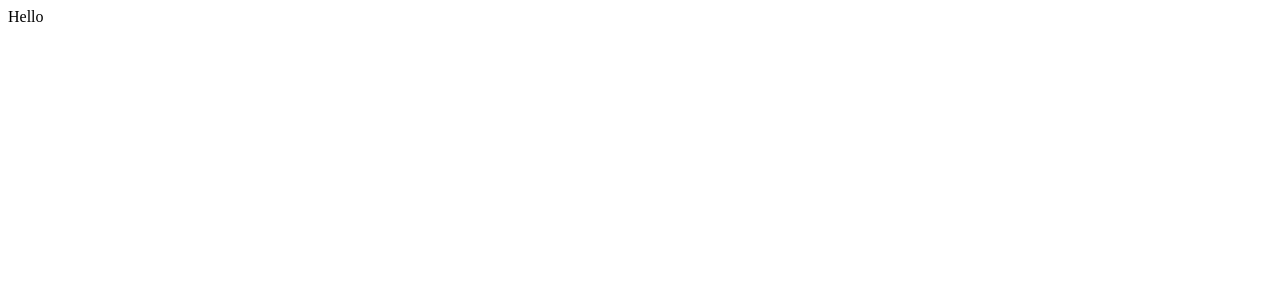
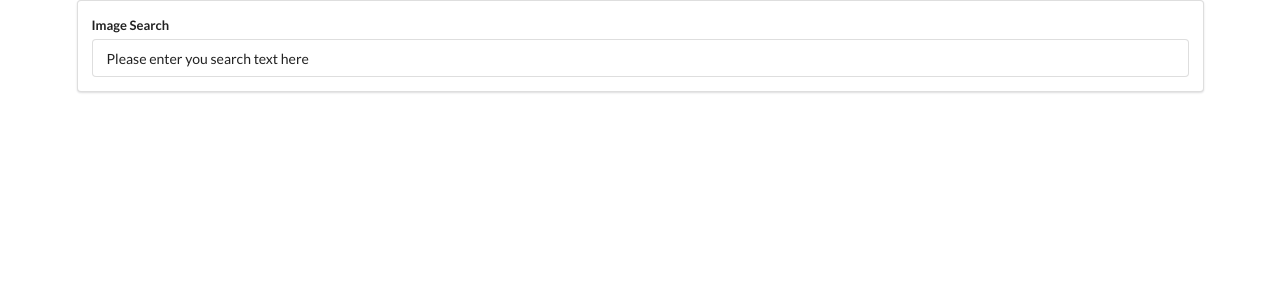
Before and after one commit to haveeru/video-api, a React (Create React App) app: page / in a window 1280 px wide. Shown: the top 300 px of the page. Built offline with nearby package versions, Linux system fonts and the light colour scheme.

Commit message:
impliment youtube api

```diff
--- a/package.json
+++ b/package.json
@@ -6,6 +6,7 @@
     "@testing-library/jest-dom": "^4.2.4",
     "@testing-library/react": "^9.5.0",
     "@testing-library/user-event": "^7.2.1",
+    "axios": "^0.20.0",
     "react": "^16.13.1",
     "react-dom": "^16.13.1",
     "react-scripts": "3.4.3"
--- a/public/index.html
+++ b/public/index.html
@@ -9,6 +9,10 @@
       name="description"
       content="Web site created using create-react-app"
     />
+    <link
+      rel="stylesheet"
+      href="https://cdnjs.cloudflare.com/ajax/libs/semantic-ui/2.4.1/semantic.min.css"
+    />
     <link rel="apple-touch-icon" href="%PUBLIC_URL%/logo192.png" />
 
     <link rel="manifest" href="%PUBLIC_URL%/manifest.json" />
@@ -18,6 +22,5 @@
   <body>
     <noscript>You need to enable JavaScript to run this app.</noscript>
     <div id="root"></div>
-
   </body>
 </html>
--- a/src/App.js
+++ b/src/App.js
@@ -1,7 +1,22 @@
 import React from "react";
+import SearchBar from "./components/SearchBar";
+import youtube from "./api/youtube";
 
 function App() {
-  return <div className="">Hello</div>;
+  const onTermSubmit = (term) => {
+    youtube.get('/search', {
+      params: {
+        q: term
+      }
+    })
+  };
+
+  return (
+    <div className="ui container">
+      {" "}
+      <SearchBar onSubmit={onTermSubmit} />
+    </div>
+  );
 }
 
 export default App;
--- /dev/null
+++ b/src/api/youtube.js
@@ -0,0 +1,12 @@
+import axios from "axios";
+
+const KEY = "AIzaSyBg5VpORqbItkpjJB9q_P1SGYQ6cUA8o4c";
+
+export default axios.create({
+    baseURL: 'https://www.googleapis.com/youtube/v3',
+    params: {
+        part: 'snippet',
+        maxResults: 10,
+        key: KEY
+    }
+})
--- /dev/null
+++ b/src/components/SearchBar.js
@@ -0,0 +1,34 @@
+import React, { useState } from "react";
+
+const SearchBar = ({ onSubmit }) => {
+  const [term, setTerm] = useState("Please enter you search text here");
+
+  const onFormSubmit = (e) => {
+    e.preventDefault();
+    onSubmit(term);
+  };
+
+  const onInputChange = (e) => {
+    setTerm(e.target.value);
+  };
+
+  return (
+    <div className="search-bar ui segment">
+      <form onSubmit={onFormSubmit} className="ui form">
+        <div className="field">
+          <label htmlFor="">Image Search</label>
+          <input
+            type="text"
+            onClick={(e) => setTerm("")}
+            onChange={(e) => onInputChange(e)}
+            name="search"
+            id="search"
+            value={term}
+          />
+        </div>
+      </form>
+    </div>
+  );
+};
+
+export default SearchBar;
```
Also changed, not shown: 1 other file (tests, documents, lock files or other folders).
